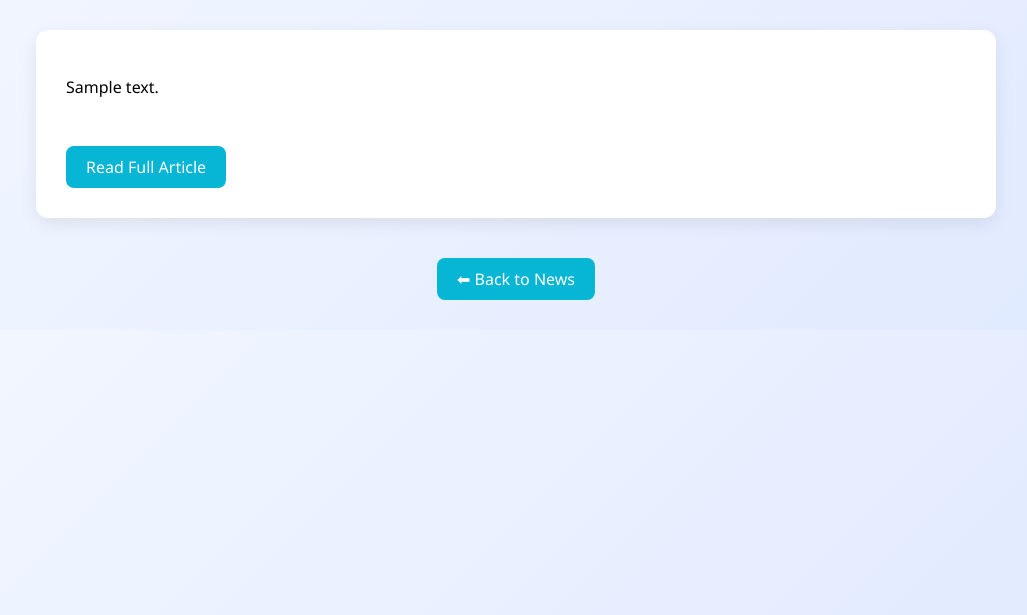
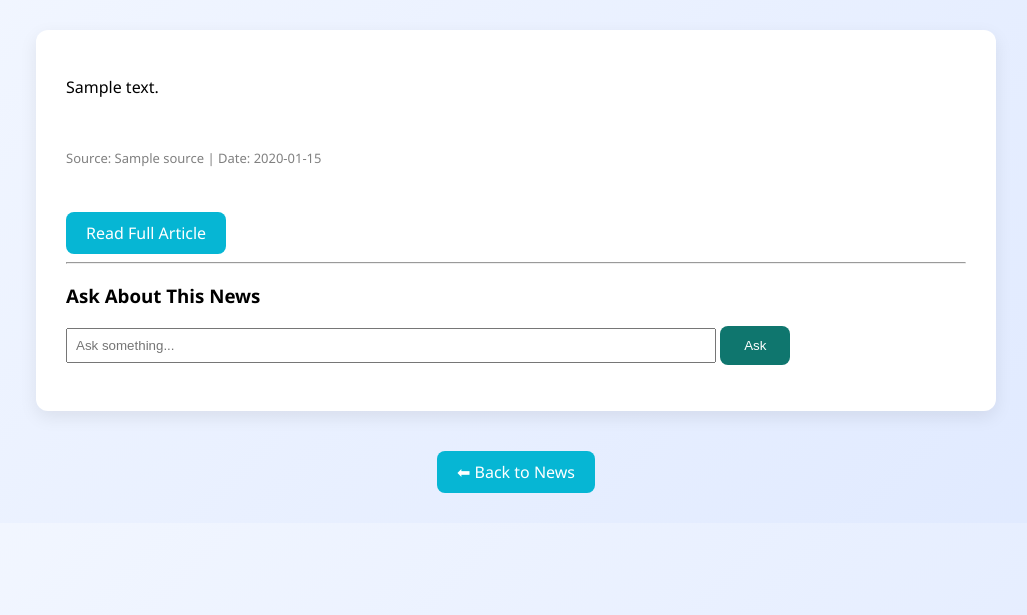
Before and after one commit to AshHole24/fake-news-detection, a Flask app: template templates/news_detail.html in a window 1280 px wide. Shown: the part 71-686 px from the top of the page, without its empty margins (124-1151 px from the left). Run offline with Flask 3, Linux system fonts and the light colour scheme; the template is opened without the code that fills it: most values are stand-ins (such as "Sample title", 1, 10 or a date in 2020); parts of the project's set-up code (start-up, migrations or seed data) failed here and were passed over.

Commit message:
Update news_detail.html

```diff
--- a/templates/news_detail.html
+++ b/templates/news_detail.html
@@ -23,7 +23,27 @@
 
 <br>
 
-<a href="{{article.url}}" target="_blank" class="news-btn">Read Full Article</a>
+<p style="font-size:13px;color:gray;">
+Source: {{article.source.name}} |
+Date: {{article.publishedAt[:10]}}
+</p>
+
+<br>
+
+<a href="{{article.url}}" target="_blank" class="news-btn">
+Read Full Article
+</a>
+
+<hr>
+
+<h3>Ask About This News</h3>
+
+<form id="chatForm">
+<input type="text" id="query" placeholder="Ask something..." style="width:70%;padding:8px;">
+<button type="submit">Ask</button>
+</form>
+
+<p id="response" style="margin-top:10px;"></p>
 
 </div>
 
```
